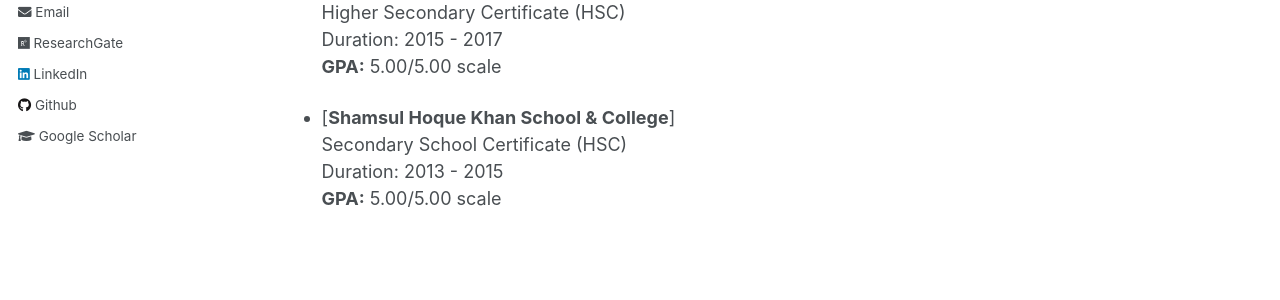
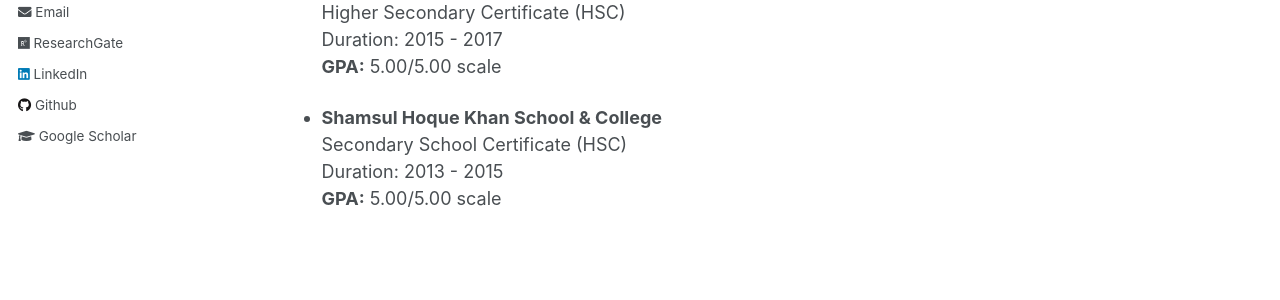
Before and after one commit to Faysal-MD/Faysal-MD.github.io, a Jekyll site: the page built from _pages/education.md, in a window 1280 px wide. Shown: the part 372-672 px from the top of the page. Built offline with Jekyll 4.4.1, drawn with Linux system fonts in a browser that asks for light colours.

```diff
--- a/_pages/education.md
+++ b/_pages/education.md
@@ -21,7 +21,7 @@ author_profile: true
   **GPA:** 5.00/5.00 scale <br>
 
   <!-- SSC -->
-- [**Shamsul Hoque Khan School & College**] <br>
+- **Shamsul Hoque Khan School & College** <br>
   Secondary School Certificate (HSC) <br>
   Duration: 2013 - 2015 <br>
   **GPA:** 5.00/5.00 scale <br>
```
